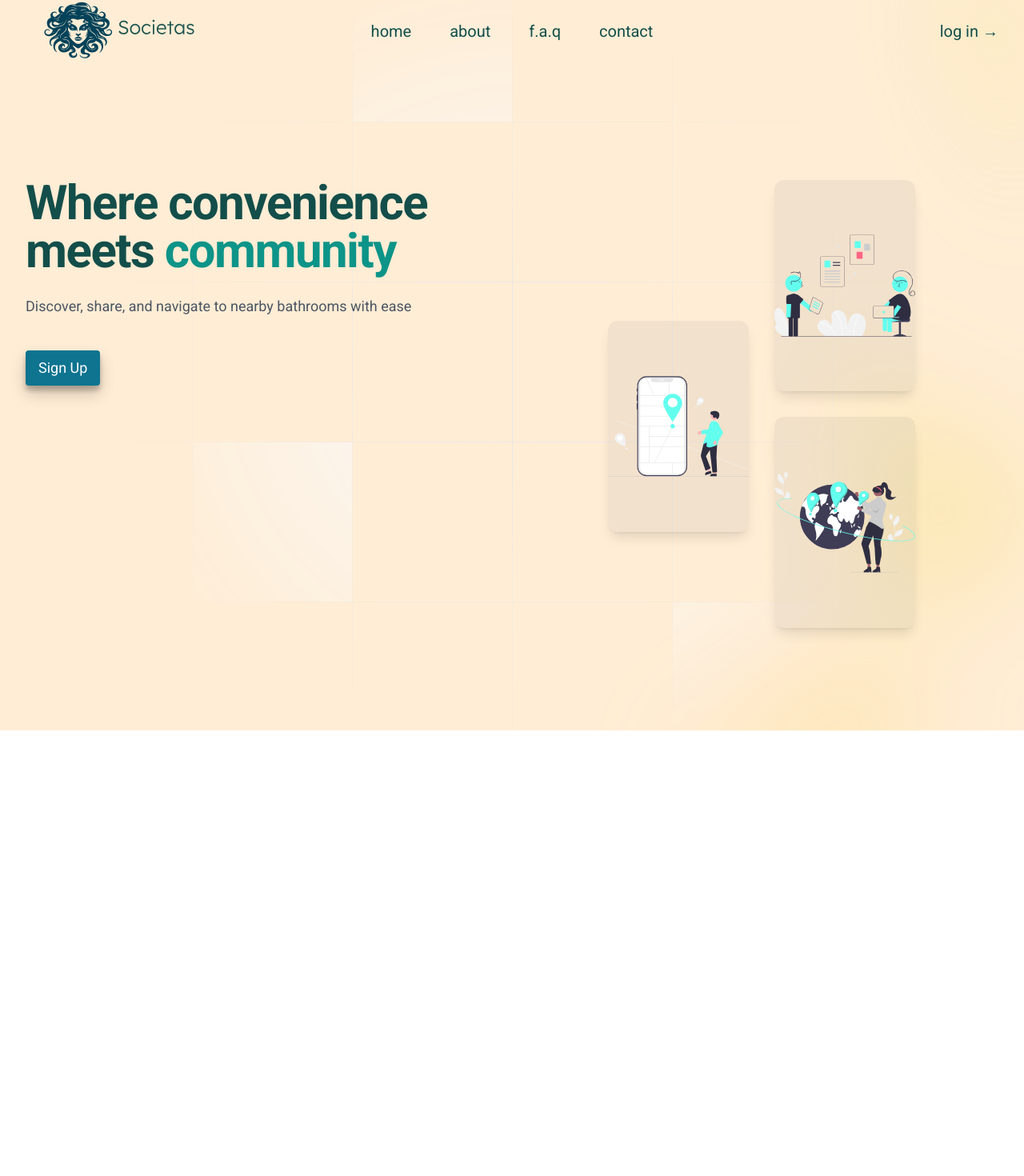
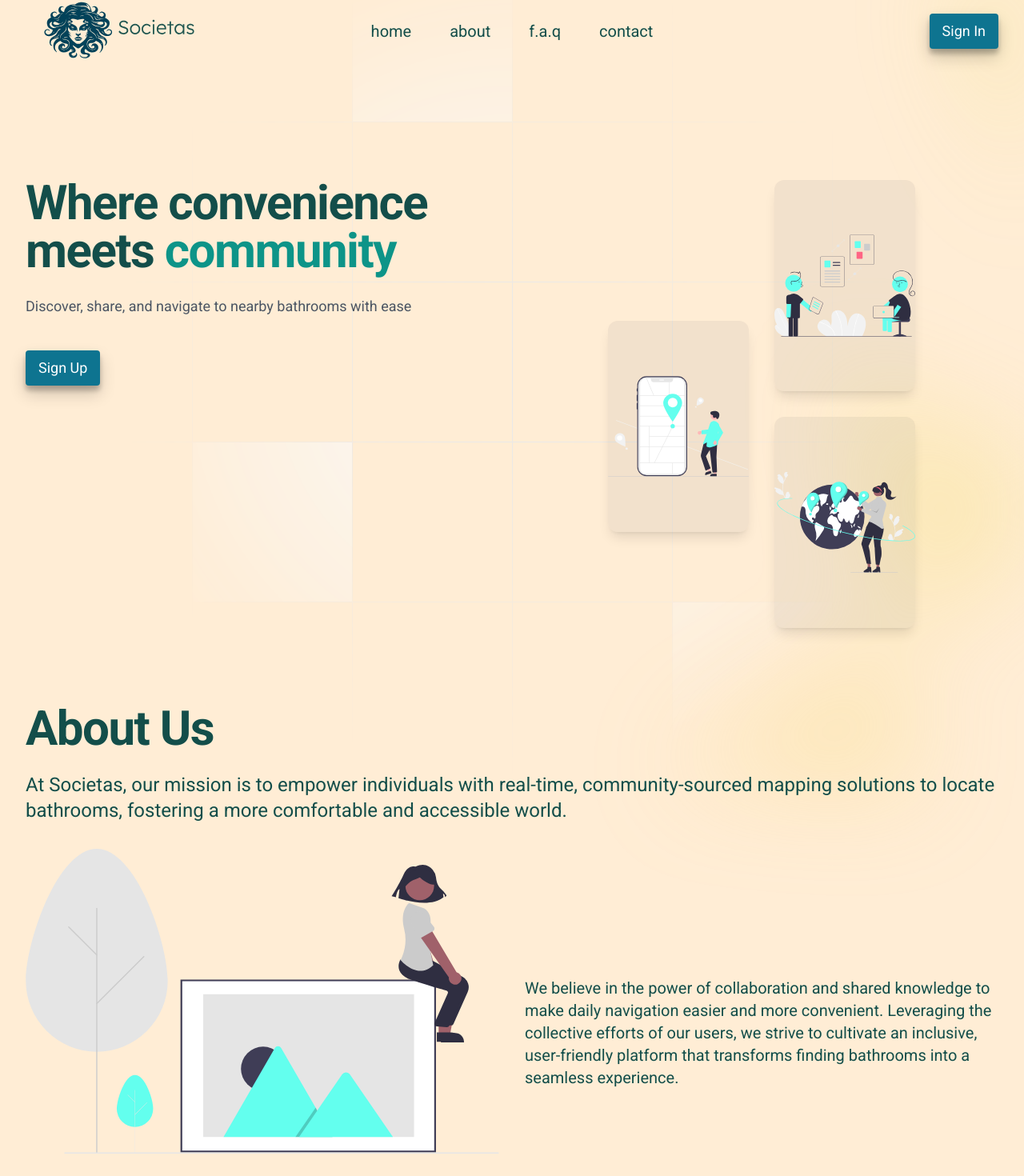
Before and after one commit to hopeVaughn/p2p, a React (Vite) app in the folder apps/client/: page / in a window 1280 px wide. Shown: the part 47-1517 px from the top of the page at 80% size. Before the commit the page ends 960 px from the top, so only its background shows below. Built offline with nearby package versions, Linux system fonts and the light colour scheme.

Commit message:
update and add about section

```diff
--- a/apps/client/src/Global_Components/Navbar.tsx
+++ b/apps/client/src/Global_Components/Navbar.tsx
@@ -1,6 +1,7 @@
 import React, { useState } from 'react'
 import { Bars3Icon } from '@heroicons/react/24/outline'
 import Logo from '../Global_Components/Logo';
+import Button from '../Global_Components/Buttons';
 
 interface NavigationItem {
   name: string
@@ -26,7 +27,7 @@ const Navbar: React.FC<NavbarProps> = ({ navigation, mobileMenuOpen, setMobileMe
     <div className="flex lg:hidden">
       <button
         type="button"
-        className="-m-2.5 inline-flex items-center justify-center rounded-md p-2.5 text-teal-900"
+        className="-m-2.5 inline-flex items-center justify-center rounded-md p-2.5 text-teal-900 hover:text-teal-700"
         onClick={() => setMobileMenuOpen(true)}
       >
         <span className="sr-only">Open main menu</span>
@@ -35,15 +36,13 @@ const Navbar: React.FC<NavbarProps> = ({ navigation, mobileMenuOpen, setMobileMe
     </div>
     <div className="hidden lg:flex lg:gap-x-12">
       {navigation.map((item) => (
-        <a key={item.name} href={item.href} className="text-xl font-regular leading-6 text-teal-900">
+        <a key={item.name} href={item.href} className="text-xl font-regular leading-6 text-teal-900 hover:text-teal-500">
           {item.name}
         </a>
       ))}
     </div>
     <div className="hidden lg:flex lg:flex-1 lg:justify-end">
-      <a href="#" className="text-xl leading-6 text-teal-900">
-        log in <span aria-hidden="true">&rarr;</span>
-      </a>
+      <Button btnText='Sign In' />
     </div>
   </nav>
 )
--- a/apps/client/src/Global_Components/Sidebar.tsx
+++ b/apps/client/src/Global_Components/Sidebar.tsx
@@ -1,4 +1,3 @@
-// Import necessary packages and components
 import React from 'react';
 import { Dialog } from '@headlessui/react';
 import { XMarkIcon } from '@heroicons/react/24/outline';
@@ -24,7 +23,7 @@ const Sidebar: React.FC<SidebarProps> = ({ navigation, setMobileMenuOpen, mobile
           </a>
           <button
             type="button"
-            className="-m-2.5 rounded-md p-2.5 text-gray-700"
+            className="-m-2.5 rounded-md p-2.5 text-teal-900 hover:text-teal-700"
             onClick={() => setMobileMenuOpen(false)}
           >
             <span className="sr-only">Close menu</span>
@@ -38,14 +37,15 @@ const Sidebar: React.FC<SidebarProps> = ({ navigation, setMobileMenuOpen, mobile
                 <a
                   key={item.name}
                   href={item.href}
-                  className="-mx-3 block rounded-lg px-3 py-2 text-xl font-regular leading-7 text-teal-900 hover:bg-gray-50"
+                  className="-mx-3 block rounded-lg px-3 py-2 text-xl font-regular leading-7 text-teal-900 hover:text-teal-600 flex justify-center items-center"
                 >
                   {item.name}
                 </a>
               ))}
             </div>
-            <div className="py-6">
+            <div className="py-6 flex justify-between items-center space-x-4">
               <Button btnText='Sign Up' />
+              <Button btnText='Sign In' />
             </div>
           </div>
         </div>
--- a/apps/client/src/Pages/Components/About.tsx
+++ b/apps/client/src/Pages/Components/About.tsx
@@ -0,0 +1,29 @@
+import React from 'react';
+import { snap_the_moment } from '../../assets';
+
+const About: React.FC = () => {
+  return (
+    <main className="mx-auto -mt-12 max-w-7xl px-6 sm:mt-0 lg:px-8 xl:-mt-8 mb-10">
+      <section className="mx-auto max-w-2xl lg:mx-0 lg:max-w-none">
+        <header>
+          <h2 className="text-3xl font-bold tracking-tight text-teal-900 sm:text-6xl">About Us</h2>
+        </header>
+        <article className="mt-6 lg:grid lg:grid-cols-2 lg:gap-8">
+          <p className="text-2xl leading-8 text-teal-900 lg:col-span-2">
+            At Societas, our mission is to empower individuals with real-time, community-sourced mapping solutions to locate bathrooms, fostering a more comfortable and accessible world.
+          </p>
+          <aside className="hidden lg:block">
+            <img className="h-full w-full object-cover" src={snap_the_moment} alt="Illustration" />
+          </aside>
+          <div className="mt-10 md:mt-20 lg:mt-40 text-xl leading-7 text-teal-900"> {/* <-- Adjusted the margin-top classes here */}
+            <p>
+              We believe in the power of collaboration and shared knowledge to make daily navigation easier and more convenient. Leveraging the collective efforts of our users,
+              we strive to cultivate an inclusive, user-friendly platform that transforms finding bathrooms into a seamless experience.
+            </p>
+          </div>
+        </article>
+      </section>
+    </main>
+  );
+};
+export default About;
--- a/apps/client/src/Pages/Landing.tsx
+++ b/apps/client/src/Pages/Landing.tsx
@@ -1,10 +1,12 @@
 import React, { useState } from 'react'
+import { destination, informed, world } from '../assets/';
+import About from './Components/About';
 import Button from '../Global_Components/Buttons';
-import { destination, informed, world } from '../assets/';
 import Navbar from '../Global_Components/Navbar';
 import Sidebar from '../Global_Components/Sidebar';
 import BackgroundPattern from '../Global_Components/BackgroundPattern';
 import linkData from '../utils/linkData';
+
 const Landing: React.FC = () => {
   const [mobileMenuOpen, setMobileMenuOpen] = useState<boolean>(false)
 
@@ -12,17 +14,17 @@ const Landing: React.FC = () => {
     <div className="bg-orange-100">
       <header className="absolute inset-x-0 top-0 z-50">
         <Navbar navigation={linkData} mobileMenuOpen={mobileMenuOpen} setMobileMenuOpen={setMobileMenuOpen} />
-        <Sidebar navigation={linkData} setMobileMenuOpen={setMobileMenuOpen} mobileMenuOpen={mobileMenuOpen} />
+        <Sidebar navigation={linkData} mobileMenuOpen={mobileMenuOpen} setMobileMenuOpen={setMobileMenuOpen} />
       </header>
       <main className="relative isolate overflow-hidden">
         <BackgroundPattern />
         <section className="mx-auto max-w-7xl px-6 pb-32 pt-36 sm:pt-60 lg:px-8 lg:pt-32 flex flex-col-reverse sm:flex-row">
           <div className="mx-auto max-w-2xl gap-x-14 lg:mx-0 lg:flex lg:max-w-none lg:items-center order-1 sm:order-none">
-            <article className="w-full max-w-xl lg:shrink-0 xl:max-w-2xl lg:-mt-40"> {/* Negative margin added */}
+            <article className="w-full max-w-xl lg:shrink-0 xl:max-w-2xl lg:-mt-40">
               <h1 className="text-4xl font-bold tracking-tight text-teal-900 sm:text-6xl">
                 Where convenience meets <span className="text-teal-600">community</span>
               </h1>
-              <p className="relative mt-6 text-lg leading-relaxed text-gray-600 sm:max-w-md lg:max-w-none"> {/* Line height increased */}
+              <p className="relative mt-6 text-lg leading-relaxed text-gray-600 sm:max-w-md lg:max-w-none">
                 Discover, share, and navigate to nearby bathrooms with ease
               </p>
               <div className="mt-10 flex justify-center md:justify-start items-center gap-x-6">
@@ -63,6 +65,7 @@ const Landing: React.FC = () => {
             </figure>
           </div>
         </section>
+        <About />
       </main>
     </div>
   )
```
